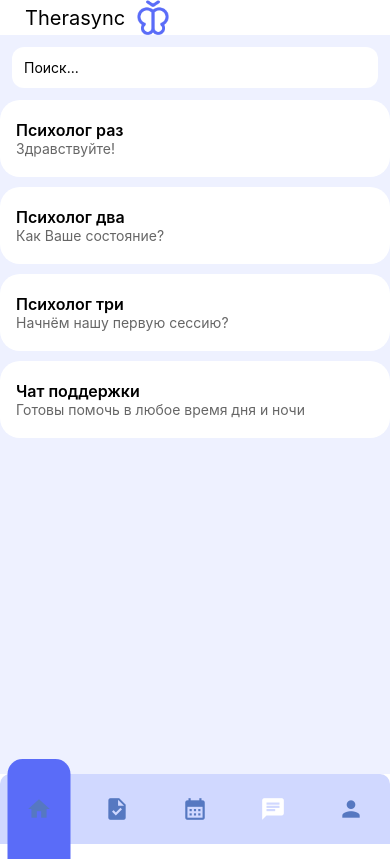
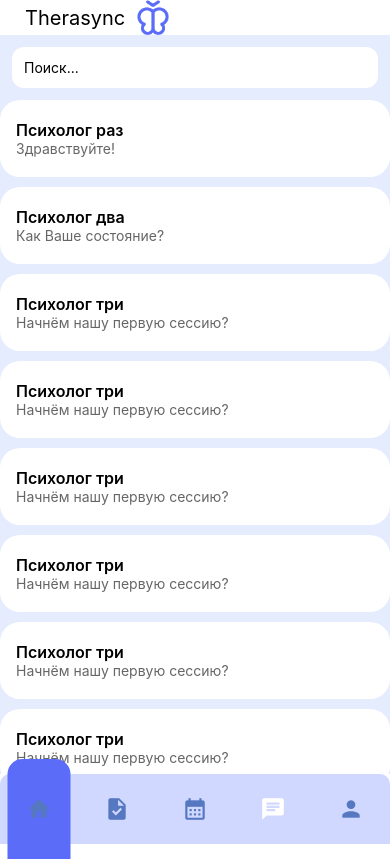
Before and after one commit to PaceGG/therasync, a React Native app: screen /Chats in a window 390 px wide. Built offline with nearby package versions, Linux system fonts and the light colour scheme; what react-native-calendars would draw is missing.

Commit message:
скролл чатов

```diff
--- a/src/components/UserOption.tsx
+++ b/src/components/UserOption.tsx
@@ -28,3 +28,4 @@ const styles = StyleSheet.create({
     borderRadius: 20,
   },
 });
+1;
--- a/src/screens/ChatsScreen.tsx
+++ b/src/screens/ChatsScreen.tsx
@@ -5,6 +5,8 @@ import {
   TextInput,
   FlatList,
   TouchableOpacity,
+  SafeAreaView,
+  KeyboardAvoidingView,
   StyleSheet,
 } from "react-native";
 import { Colors } from "../constants/colors";
@@ -14,11 +16,15 @@ const chatList = [
   { id: "1", name: "Психолог раз", lastMessage: "Здравствуйте!" },
   { id: "2", name: "Психолог два", lastMessage: "Как Ваше состояние?" },
   { id: "3", name: "Психолог три", lastMessage: "Начнём нашу первую сессию?" },
-  {
-    id: "4",
-    name: "Чат поддержки",
-    lastMessage: "Готовы помочь в любое время дня и ночи",
-  },
+  { id: "4", name: "Психолог три", lastMessage: "Начнём нашу первую сессию?" },
+  { id: "5", name: "Психолог три", lastMessage: "Начнём нашу первую сессию?" },
+  { id: "6", name: "Психолог три", lastMessage: "Начнём нашу первую сессию?" },
+  { id: "7", name: "Психолог три", lastMessage: "Начнём нашу первую сессию?" },
+  { id: "8", name: "Психолог три", lastMessage: "Начнём нашу первую сессию?" },
+  { id: "9", name: "Психолог три", lastMessage: "Начнём нашу первую сессию?" },
+  { id: "10", name: "Психолог три", lastMessage: "Начнём нашу первую сессию?" },
+  { id: "11", name: "Психолог три", lastMessage: "Начнём нашу первую сессию?" },
+  { id: "12", name: "Психолог три", lastMessage: "Начнём нашу первую сессию?" },
 ];
 
 const messages = [
@@ -33,11 +39,12 @@ const messages = [
 ];
 
 const ChatSelection = ({ onSelectChat }: any) => (
-  <View style={styles.container}>
+  <SafeAreaView style={styles.container}>
     <TextInput style={styles.searchInput} placeholder="Поиск..." />
     <FlatList
       data={chatList}
       keyExtractor={(item) => item.id}
+      contentContainerStyle={{ paddingBottom: 16 }}
       renderItem={({ item }) => (
         <TouchableOpacity
           style={styles.chatItem}
@@ -48,7 +55,7 @@ const ChatSelection = ({ onSelectChat }: any) => (
         </TouchableOpacity>
       )}
     />
-  </View>
+  </SafeAreaView>
 );
 
 const ChatView = ({ chat, onBack }: any) => {
@@ -56,12 +63,12 @@ const ChatView = ({ chat, onBack }: any) => {
 
   const handleSend = () => {
     if (inputText.trim() === "") return;
-
     setInputText("");
   };
 
   return (
-    <View style={styles.container}>
+    <KeyboardAvoidingView style={styles.container}>
+      <SafeAreaView style={{ flex: 1 }}>
         <TouchableOpacity onPress={onBack} style={styles.backButton}>
           <Text style={styles.backText}>{"<"} Назад</Text>
         </TouchableOpacity>
@@ -69,7 +76,7 @@ const ChatView = ({ chat, onBack }: any) => {
         <FlatList
           data={messages}
           keyExtractor={(item) => item.id}
-        contentContainerStyle={{ padding: 16 }}
+          contentContainerStyle={{ padding: 16, paddingBottom: 80 }}
           renderItem={({ item }) => (
             <View
               style={[
@@ -92,7 +99,8 @@ const ChatView = ({ chat, onBack }: any) => {
             <MaterialIcons name="send" color={"white"} size={18} />
           </TouchableOpacity>
         </View>
-    </View>
+      </SafeAreaView>
+    </KeyboardAvoidingView>
   );
 };
 
@@ -109,7 +117,7 @@ export default function ChatScreen() {
 const styles = StyleSheet.create({
   container: {
     flex: 1,
-    backgroundColor: "#eef1ff",
+    backgroundColor: Colors.lightContainerBackground,
   },
   searchInput: {
     backgroundColor: "#fff",
```
Lines whose indentation alone changed are shown as unchanged.
